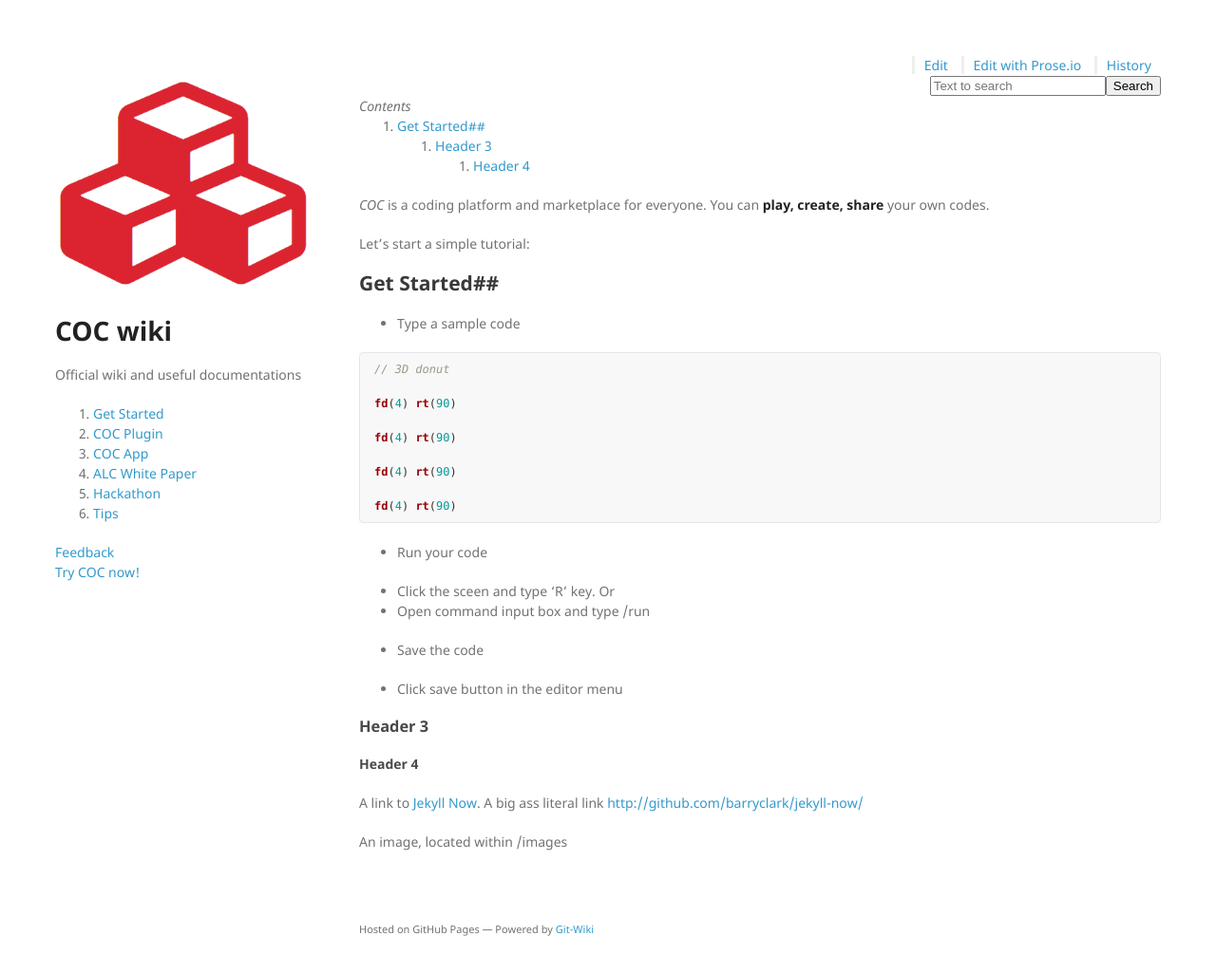
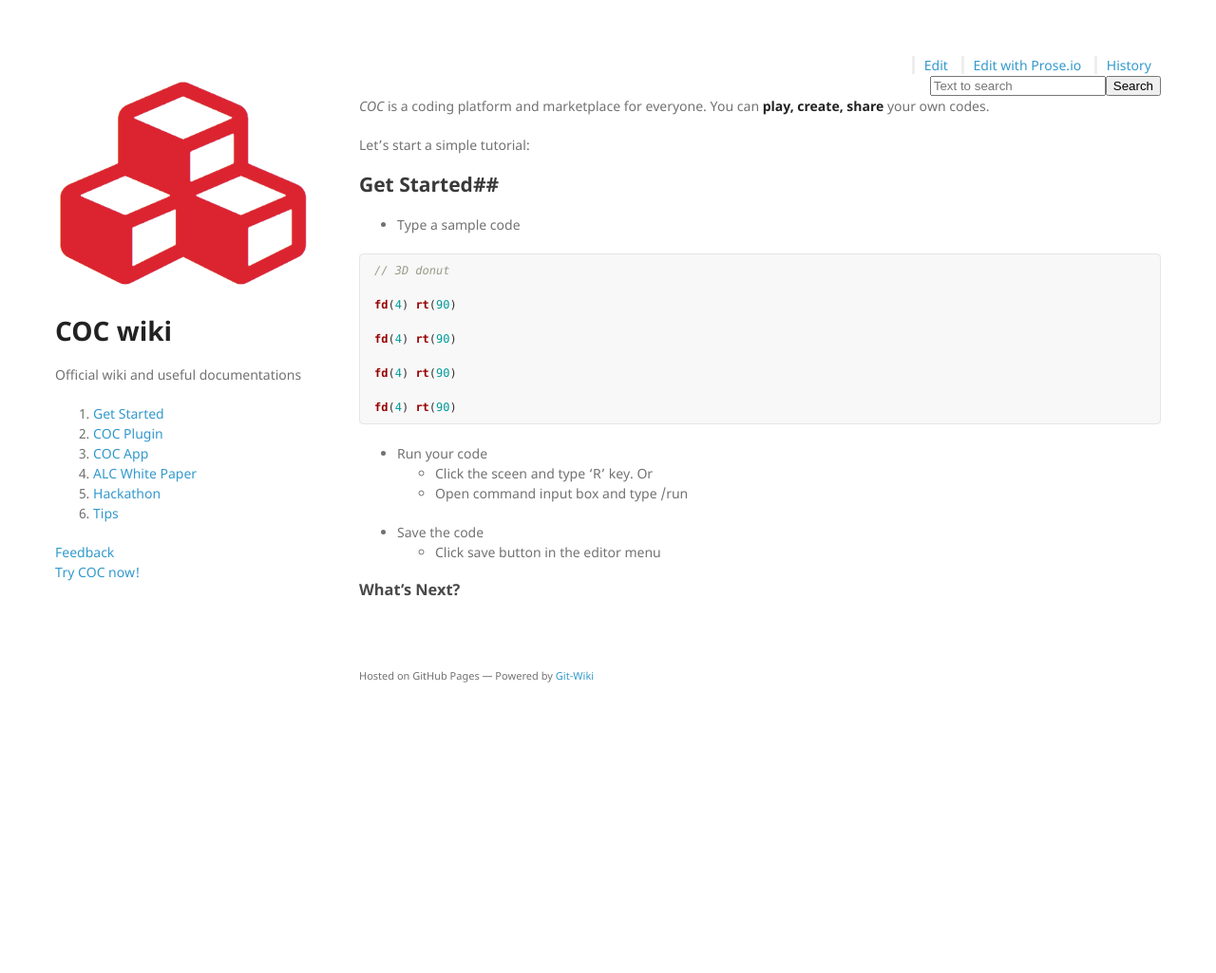
Before and after one commit to daisykim/daisykim.github.io, a Jekyll site: the page built from index.md, in a window 1280 px wide and 1025 px high. Shown: the whole window at 95% size. Built offline with Jekyll 4.4.1, drawn with Linux system fonts in a browser that asks for light colours; nearby versions of some CDN libraries.

Commit message:
Update index

````diff
--- a/index.md
+++ b/index.md
@@ -24,18 +24,10 @@ fd(4) rt(90)
 ```
 
 * Run your code
-
- - Click the sceen and type 'R' key. Or
- - Open command input box and type /run
+  - Click the sceen and type 'R' key. Or
+  - Open command input box and type /run
 
 * Save the code
+  - Click save button in the editor menu
 
- - Click save button in the editor menu
-
-### Header 3
-
-#### Header 4
-
-A link to [Jekyll Now](http://github.com/barryclark/jekyll-now/). A big ass literal link <http://github.com/barryclark/jekyll-now/>
-
-An image, located within /images
+### What's Next?
````
